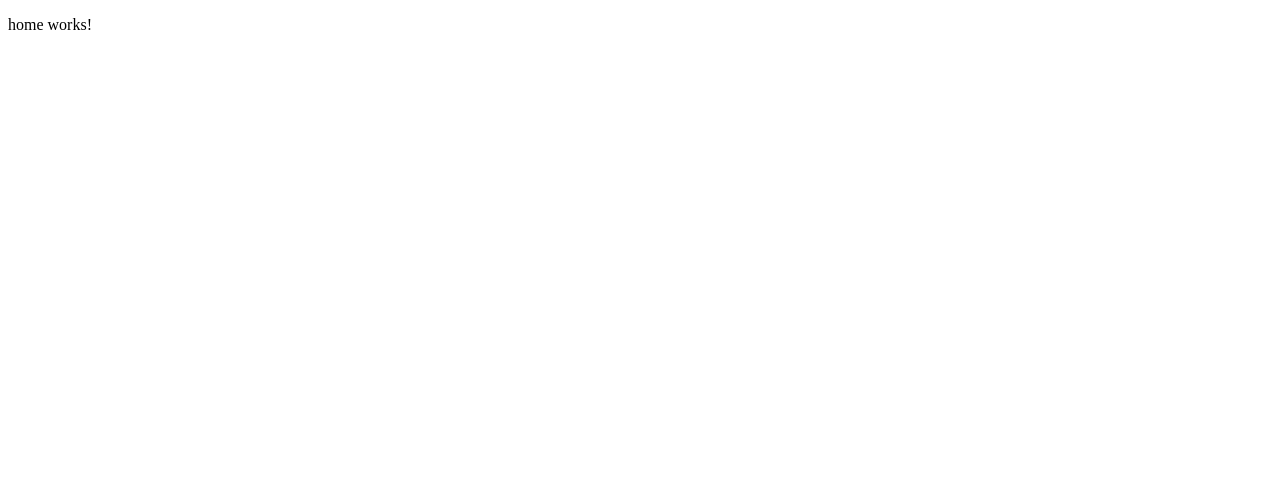
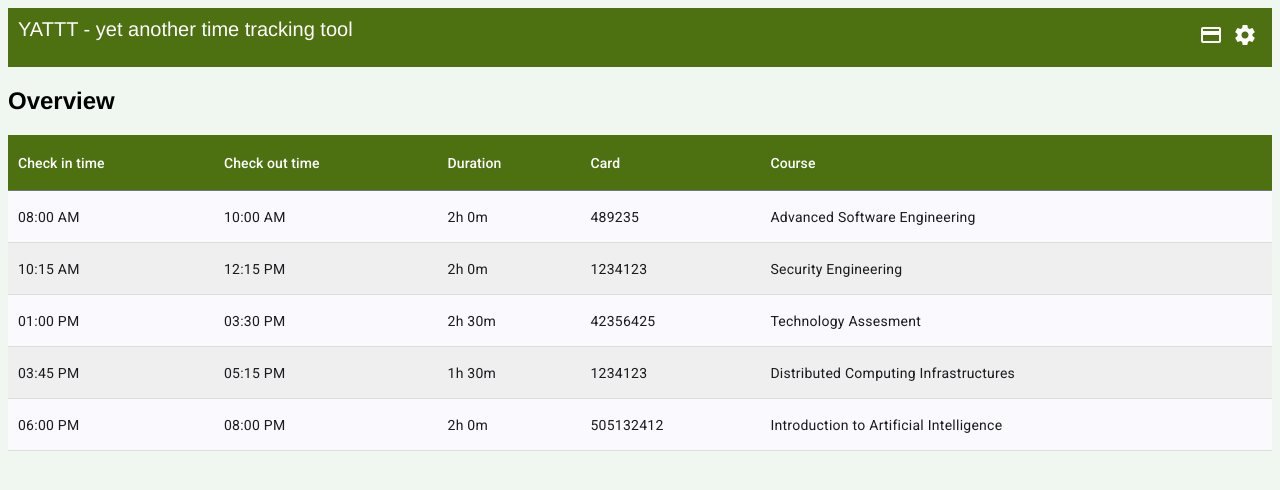
Before and after one commit to benceBalazs/YATTT, an Angular app in the folder yatt_frontend/yatt_web/: page /home in a window 1280 px wide. Shown: the top 490 px of the page. Built offline with nearby package versions, Linux system fonts and the light colour scheme.

Commit message:
added homepage

```diff
--- a/yatt_frontend/yatt_web/angular.json
+++ b/yatt_frontend/yatt_web/angular.json
@@ -27,6 +27,7 @@
               }
             ],
             "styles": [
+              "@angular/material/prebuilt-themes/azure-blue.css",
               "src/styles.css"
             ],
             "scripts": [],
@@ -90,6 +91,7 @@
               }
             ],
             "styles": [
+              "@angular/material/prebuilt-themes/azure-blue.css",
               "src/styles.css"
             ],
             "scripts": []
--- a/yatt_frontend/yatt_web/package.json
+++ b/yatt_frontend/yatt_web/package.json
@@ -12,10 +12,12 @@
   "private": true,
   "dependencies": {
     "@angular/animations": "^19.0.0",
+    "@angular/cdk": "^19.0.2",
     "@angular/common": "^19.0.0",
     "@angular/compiler": "^19.0.0",
     "@angular/core": "^19.0.0",
     "@angular/forms": "^19.0.0",
+    "@angular/material": "^19.0.2",
     "@angular/platform-browser": "^19.0.0",
     "@angular/platform-browser-dynamic": "^19.0.0",
     "@angular/platform-server": "^19.0.0",
--- a/yatt_frontend/yatt_web/src/app/app.config.ts
+++ b/yatt_frontend/yatt_web/src/app/app.config.ts
@@ -4,7 +4,8 @@ import { provideRouter } from '@angular/router';
 import { routes } from './app.routes';
 import { provideClientHydration, withEventReplay } from '@angular/platform-browser';
 import {provideHttpClient} from '@angular/common/http';
+import { provideAnimationsAsync } from '@angular/platform-browser/animations/async';
 
 export const appConfig: ApplicationConfig = {
-  providers: [provideZoneChangeDetection({ eventCoalescing: true }), provideRouter(routes), provideClientHydration(withEventReplay()),provideHttpClient()]
+  providers: [provideZoneChangeDetection({ eventCoalescing: true }), provideRouter(routes), provideClientHydration(withEventReplay()),provideHttpClient(), provideAnimationsAsync()]
 };
--- a/yatt_frontend/yatt_web/src/app/home/home.component.css
+++ b/yatt_frontend/yatt_web/src/app/home/home.component.css
@@ -0,0 +1,35 @@
+.menu {
+  background-color: rgb(77, 113, 17);
+  color: white;
+  font-size: 20px;
+  padding: 10px;
+  margin-bottom: 20px;
+  display: flex;
+  flex-direction: row;
+  justify-content: space-between;
+}
+
+.table {
+  margin-top: 20px;
+}
+
+.table th {
+  background-color: rgb(77, 113, 17);
+  color: white;
+  text-align: left;
+  padding: 10px;
+}
+
+.table td {
+  padding: 10px;
+  border-bottom: 1px solid #ddd;
+}
+
+.table tr:nth-child(even) {
+  background-color: #efefef;
+}
+
+.table tr:hover {
+  background-color: #e6f7d4;
+  transition: background-color 0.3s ease;
+}
--- a/yatt_frontend/yatt_web/src/app/home/home.component.html
+++ b/yatt_frontend/yatt_web/src/app/home/home.component.html
@@ -1 +1,42 @@
-<p>home works!</p>
+<div class="menu">
+  <div>
+    <header>YATTT - yet another time tracking tool</header>
+  </div>
+  <div>
+    <mat-icon>credit_card</mat-icon>
+    <mat-icon class="settingsIcon">settings</mat-icon>
+  </div>
+</div>
+
+<h2>Overview</h2>
+
+<table mat-table matSort matSortDirection="asc" [dataSource]="dataSource" class="table">
+<ng-container matColumnDef="checkIn">
+  <th mat-header-cell *matHeaderCellDef>Check in time</th>
+  <td mat-cell *matCellDef="let element">{{element.checkIn}}</td>
+</ng-container>
+
+  <ng-container matColumnDef="checkOut">
+    <th *matHeaderCellDef mat-header-cell>Check out time</th>
+    <td mat-cell *matCellDef="let element">{{element.checkOut}}</td>
+  </ng-container>
+
+  <ng-container matColumnDef="duration">
+    <th mat-header-cell *matHeaderCellDef>Duration</th>
+    <td mat-cell *matCellDef="let element">{{element.duration}}</td>
+  </ng-container>
+
+  <ng-container matColumnDef="card">
+    <th mat-header-cell *matHeaderCellDef>Card</th>
+    <td mat-cell *matCellDef="let element">{{element.card}}</td>
+  </ng-container>
+
+  <ng-container matColumnDef="course">
+    <th mat-header-cell *matHeaderCellDef>Course</th>
+    <td mat-cell *matCellDef="let element">{{element.course}}</td>
+  </ng-container>
+
+  <tr mat-header-row *matHeaderRowDef="displayedColumns"></tr>
+  <tr mat-row *matRowDef="let row; columns: displayedColumns"></tr>
+
+</table>
--- a/yatt_frontend/yatt_web/src/app/home/home.component.ts
+++ b/yatt_frontend/yatt_web/src/app/home/home.component.ts
@@ -1,11 +1,43 @@
-import { Component } from '@angular/core';
+import {Component} from '@angular/core';
+import {MatIcon} from '@angular/material/icon';
+import {
+  MatCell,
+  MatCellDef,
+  MatColumnDef,
+  MatHeaderCell, MatHeaderCellDef,
+  MatHeaderRow, MatHeaderRowDef,
+  MatRow, MatRowDef,
+  MatTable, MatTableDataSource
+} from '@angular/material/table';
+import {MatSort} from '@angular/material/sort';
 
 @Component({
   selector: 'app-home',
-  imports: [],
+  imports: [
+    MatIcon,
+    MatTable,
+    MatHeaderCell,
+    MatHeaderRow,
+    MatRow,
+    MatCellDef,
+    MatCell,
+    MatColumnDef,
+    MatHeaderCellDef,
+    MatHeaderRowDef,
+    MatRowDef,
+    MatSort,
+  ],
   templateUrl: './home.component.html',
   styleUrl: './home.component.css'
 })
 export class HomeComponent {
+  displayedColumns: string[] = ['checkIn', 'checkOut', 'duration', 'card', 'course'];
 
+  dataSource = [
+    { checkIn: '08:00 AM', checkOut: '10:00 AM', duration: '2h 0m', card: '489235', course: 'Advanced Software Engineering' },
+    { checkIn: '10:15 AM', checkOut: '12:15 PM', duration: '2h 0m', card: '1234123', course: 'Security Engineering' },
+    { checkIn: '01:00 PM', checkOut: '03:30 PM', duration: '2h 30m', card: '42356425', course: 'Technology Assesment' },
+    { checkIn: '03:45 PM', checkOut: '05:15 PM', duration: '1h 30m', card: '1234123', course: 'Distributed Computing Infrastructures' },
+    { checkIn: '06:00 PM', checkOut: '08:00 PM', duration: '2h 0m', card: '505132412', course: 'Introduction to Artificial Intelligence' }
+  ]
 }
--- a/yatt_frontend/yatt_web/src/app/login/login.component.css
+++ b/yatt_frontend/yatt_web/src/app/login/login.component.css
@@ -4,7 +4,6 @@
   justify-content: center;
   min-height: 100vh;
   padding: 20px;
-  background-color: rgba(173, 214, 173, 0.18);
 }
 
 .screen {
--- a/yatt_frontend/yatt_web/src/index.html
+++ b/yatt_frontend/yatt_web/src/index.html
@@ -6,8 +6,10 @@
   <base href="/">
   <meta name="viewport" content="width=device-width, initial-scale=1">
   <link rel="icon" type="image/x-icon" href="favicon.ico">
+  <link href="https://fonts.googleapis.com/css2?family=Roboto:wght@300;400;500&display=swap" rel="stylesheet">
+  <link href="https://fonts.googleapis.com/icon?family=Material+Icons" rel="stylesheet">
 </head>
-<body>
+<body class="mat-typography">
   <app-root></app-root>
 </body>
 </html>
--- a/yatt_frontend/yatt_web/src/styles.css
+++ b/yatt_frontend/yatt_web/src/styles.css
@@ -1 +1,40 @@
-/* You can add global styles to this file, and also import other style files */
+body {
+  background-color: rgba(173, 214, 173, 0.18);
+  font-family: Avenir, Helvetica, Arial, sans-serif;
+}
+
+::placeholder {
+  color: white;
+}
+
+button{
+  background: #fff;
+  font-size: 14px;
+  margin-top: 30px;
+  padding: 16px 20px;
+  border-radius: 26px;
+  border: 1px solid #D4D3E8;
+  text-transform: uppercase;
+  font-weight: 700;
+  display: flex;
+  align-items: center;
+  color: black;
+  box-shadow: 0px 0px 24px #004228;
+  cursor: pointer;
+  transition: .2s;
+}
+
+button:active,
+button:focus,
+button:hover {
+  border-color: #004228;
+  outline: none;
+}
+
+button:disabled{
+  background: rgba(255, 255, 255, 0.42);
+}
+
+.mat-icon{
+  padding: 5px;
+}
```
Also changed, not shown: 1 other file (tests, documents, lock files or other folders).
